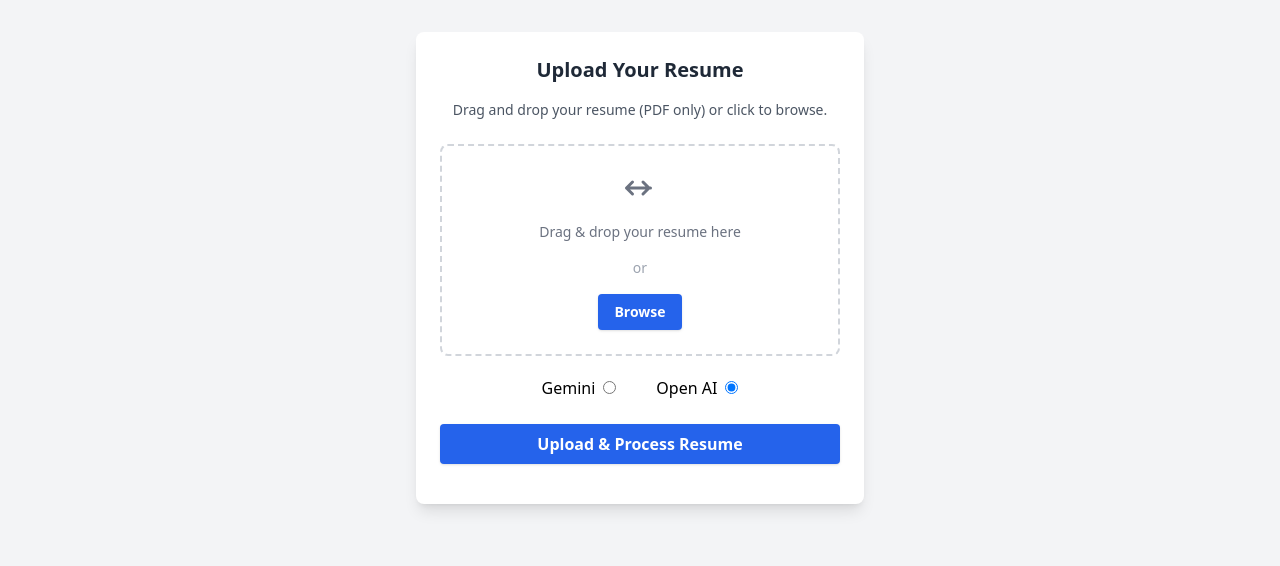
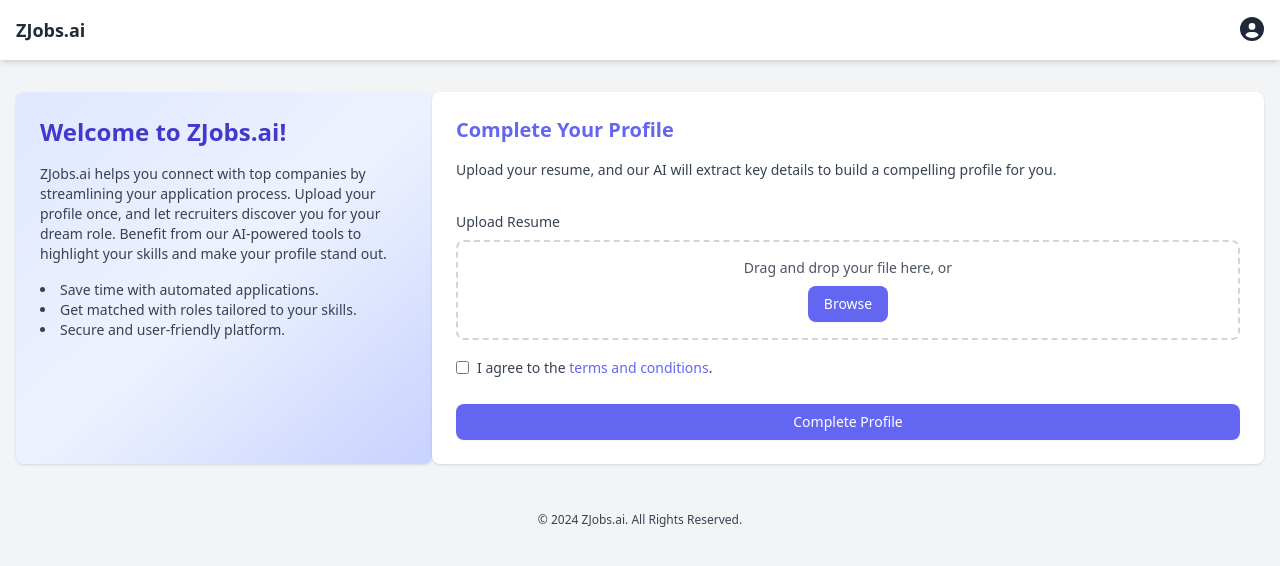
Before and after one commit to Joker-Bat/cv-generator-demo, a React (Vite) app in the folder client/: page / in a window 1280 px wide. Shown: the top 566 px of the page. Built offline with nearby package versions, Linux system fonts and the light colour scheme.

Commit message:
Added new homepage for upload resume

```diff
--- /dev/null
+++ b/client/src/components/Upload/NavBar.jsx
@@ -0,0 +1,50 @@
+import { useState } from "react";
+
+const NavBar = () => {
+  const [showDropdown, setShowDropdown] = useState(false);
+
+  const handleToggleMenu = () => {
+    setShowDropdown(p => !p);
+  };
+
+  return (
+    <nav className="flex justify-between items-center p-4 bg-white shadow-md">
+      <div className="text-gray-800 font-bold text-lg">ZJobs.ai</div>
+      <div className="relative">
+        <button className="text-gray-800" onClick={handleToggleMenu}>
+          <i className="fas fa-user-circle text-2xl"></i>
+        </button>
+        {showDropdown && (
+          <ul className="absolute right-0 mt-2 bg-white shadow-lg rounded">
+            <li>
+              <a
+                href="#"
+                className="block px-4 py-2 text-sm text-gray-700 hover:bg-gray-200"
+              >
+                Profile
+              </a>
+            </li>
+            <li>
+              <a
+                href="#"
+                className="block px-4 py-2 text-sm text-gray-700 hover:bg-gray-200"
+              >
+                Settings
+              </a>
+            </li>
+            <li>
+              <a
+                href="#"
+                className="block px-4 py-2 text-sm text-gray-700 hover:bg-gray-200"
+              >
+                Logout
+              </a>
+            </li>
+          </ul>
+        )}
+      </div>
+    </nav>
+  );
+};
+
+export { NavBar };
--- /dev/null
+++ b/client/src/components/Upload/index.jsx
@@ -0,0 +1 @@
+export { NavBar } from "./NavBar";
--- a/client/src/pages/upload/Upload.jsx
+++ b/client/src/pages/upload/Upload.jsx
@@ -2,6 +2,7 @@
 import { useNavigate } from "react-router-dom";
 
 import { LOCALSTORAGE_KEYS } from "../../utils";
+import { NavBar } from "../../components/Upload";
 
 const MODEL_OPTIONS = {
   gemini: "gemini",
@@ -13,15 +14,17 @@
 
   const dropAreaRef = useRef();
   const fileInputRef = useRef();
+  const termsAndConditionRef = useRef();
 
   const [pdfFile, setPdfFile] = useState(null);
   const [statusText, setStatusText] = useState("");
-  const [model, setModel] = useState(MODEL_OPTIONS.openai);
+  const [model] = useState(MODEL_OPTIONS.openai);
   const [loading, setLoading] = useState(false);
 
   useEffect(() => {
     const dropArea = dropAreaRef.current;
 
+    if (dropArea) {
       const addClass = event => {
         event.preventDefault();
         dropArea.classList.add("bg-gray-100");
@@ -54,6 +57,7 @@
         dropArea.removeEventListener("drop", handleFileDrop);
         dropArea.removeEventListener("click", handleOpenFiles);
       };
+    }
   }, []);
 
   const updateFileStatus = file => {
@@ -72,19 +76,37 @@
     updateFileStatus(file);
   };
 
-  const handleSubmit = async e => {
-    e.preventDefault();
-    console.log("Form submitted");
+  const validateFields = () => {
+    const termsInput = termsAndConditionRef.current;
+
+    if (!termsInput.checked) {
+      termsInput.setCustomValidity(
+        "Please accept terms and conditions to continue."
+      );
+      termsInput.reportValidity();
+      return false;
+    }
 
     if (!pdfFile) {
       setStatusText("Please select a resume file before uploading.");
-      return;
+      return false;
     }
 
     if (pdfFile.type !== "application/pdf") {
       setStatusText("Only PDF files are allowed.");
-      return;
+      return false;
     }
+
+    return true;
+  };
+
+  const handleSubmit = async e => {
+    console.log("Form submitted");
+    e.preventDefault();
+
+    const allFieldsValid = validateFields();
+
+    if (!allFieldsValid) return;
 
     setLoading(true);
     setStatusText("Uploading and processing...");
@@ -116,54 +138,58 @@
     }
   };
 
-  const handleModelChange = event => {
-    setModel(event.target.value);
-  };
+  return (
+    <div className="bg-gray-100 text-gray-900">
+      {/* <!-- Navbar --> */}
+      <NavBar />
 
-  return (
-    <div className="container mx-auto px-4 py-8">
-      <div className="bg-white shadow-lg rounded-lg p-6 max-w-md mx-auto">
-        {/* <!-- Heading --> */}
-        <h2 className="text-xl font-semibold text-gray-800 mb-4 text-center">
-          Upload Your Resume
+      {/* <!-- Main Content --> */}
+      <main className="container mx-auto grid grid-cols-1 lg:grid-cols-3  px-4 py-8">
+        {/* <!-- Column 1: Heading Section --> */}
+        <div className="lg:col-span-1 bg-gradient-to-br from-indigo-100 via-indigo-50 to-indigo-200 rounded-lg shadow p-6">
+          <h1 className="text-2xl font-semibold text-indigo-700 mb-4">
+            Welcome to ZJobs.ai!
+          </h1>
+          <p className="text-gray-700 text-sm">
+            ZJobs.ai helps you connect with top companies by streamlining your
+            application process. Upload your profile once, and let recruiters
+            discover you for your dream role. Benefit from our AI-powered tools
+            to highlight your skills and make your profile stand out.
+          </p>
+          <ul className="list-disc list-inside mt-4 text-gray-700 text-sm">
+            <li>Save time with automated applications.</li>
+            <li>Get matched with roles tailored to your skills.</li>
+            <li>Secure and user-friendly platform.</li>
+          </ul>
+        </div>
+
+        {/* <!-- Column 2 and 3: Form Section --> */}
+        <div className="lg:col-span-2 bg-white rounded-lg shadow p-6">
+          <h2 className="text-xl font-semibold text-indigo-500 mb-4">
+            Complete Your Profile
           </h2>
-        <p className="text-sm text-gray-600 text-center mb-6">
-          Drag and drop your resume (PDF only) or click to browse.
+          <p className="text-sm text-gray-700 mb-4">
+            Upload your resume, and our AI will extract key details to build a
+            compelling profile for you.
           </p>
-
-        {/* <!-- Drag and Drop File Upload --> */}
-        <form
-          id="resume-upload-form"
-          className="text-center"
-          onSubmit={handleSubmit}
-        >
-          <div className="w-full border-2 border-dashed border-gray-300 p-6 rounded-lg">
+          <form onSubmit={handleSubmit} noValidate>
+            <fieldset disabled={loading}>
+              {/* <!-- Upload Resume --> */}
+              <div className="mt-4">
+                <label className="block text-sm font-medium text-gray-700">
+                  Upload Resume
+                </label>
                 <div
                   ref={dropAreaRef}
-              id="drop-area"
-              className="w-full h-40 flex flex-col items-center justify-center space-y-4 cursor-pointer"
+                  className="mt-2 flex items-center justify-center border-2 border-dashed border-gray-300 rounded-lg p-4"
                 >
-              <svg
-                className="w-12 h-12 text-gray-500"
-                fill="none"
-                stroke="currentColor"
-                strokeWidth="2"
-                viewBox="0 0 24 24"
-                xmlns="http://www.w3.org/2000/svg"
-              >
-                <path
-                  strokeLinecap="round"
-                  strokeLinejoin="round"
-                  d="M7 16l-4-4m0 0l4-4m-4 4h16m-5 4l4-4m0 0l-4-4m4 4H3"
-                ></path>
-              </svg>
-              <span className="text-sm text-gray-500">
-                Drag & drop your resume here
-              </span>
-              <span className="text-sm text-gray-400">or</span>
+                  <div className="text-center">
+                    <p className="text-sm text-gray-600">
+                      Drag and drop your file here, or
+                    </p>
                     <button
                       type="button"
-                className="px-4 py-2 bg-blue-600 text-white text-sm font-semibold rounded shadow hover:bg-blue-700"
+                      className="mt-2 bg-indigo-500 text-white px-4 py-2 rounded-lg shadow-sm text-sm font-medium enabled:hover:bg-indigo-600 disabled:opacity-50 disabled:cursor-not-allowed"
                     >
                       Browse
                     </button>
@@ -172,59 +198,63 @@
                     ref={fileInputRef}
                     type="file"
                     onChange={handleFileChange}
-              id="resume-input"
                     name="resume"
                     accept=".pdf"
                     className="hidden"
                   />
                 </div>
+              </div>
 
-          <div className="mt-5">
-            <label htmlFor="gemini" className="mr-2">
-              Gemini
+              {/* <!-- Consent Checkbox --> */}
+              <div className="mt-4">
+                <label className="inline-flex items-center">
+                  <input
+                    ref={termsAndConditionRef}
+                    type="checkbox"
+                    name="consent"
+                    onChange={e => {
+                      if (e.target.checked) {
+                        e.target.setCustomValidity("");
+                      }
+                    }}
+                    className="rounded border-gray-300 text-indigo-500 focus:ring-indigo-500"
+                  />
+                  <span className="ml-2 text-sm text-gray-700">
+                    I agree to the{" "}
+                    <a
+                      href="#"
+                      className="text-indigo-500 enabled:hover:underline"
+                    >
+                      terms and conditions
+                    </a>
+                    .
+                  </span>
                 </label>
-            <input
-              type="radio"
-              name="llm"
-              id="gemini"
-              value={MODEL_OPTIONS.gemini}
-              className="mr-10"
-              checked={model === MODEL_OPTIONS.gemini}
-              onChange={handleModelChange}
-            />
-            <label htmlFor="openai" className="mr-2">
-              Open AI
-            </label>
-            <input
-              type="radio"
-              name="llm"
-              id="openai"
-              value={MODEL_OPTIONS.openai}
-              checked={model === MODEL_OPTIONS.openai}
-              onChange={handleModelChange}
-            />
               </div>
+
+              {/* <!-- Status --> */}
+              <div className="mt-4 text-md text-red-600">{statusText}</div>
 
               {/* <!-- Submit Button --> */}
               <div className="mt-6">
                 <button
-              id="submit-btn"
                   type="submit"
-              className="w-full px-4 py-2 bg-blue-600 text-white font-semibold rounded shadow enabled:hover:bg-blue-700 disabled:opacity-50 disabled:cursor-not-allowed"
                   disabled={loading}
+                  className="w-full bg-indigo-500 text-white font-medium px-4 py-2 rounded-lg shadow-sm enabled:hover:bg-indigo-600 text-sm disabled:opacity-50 disabled:cursor-not-allowed"
                 >
-              Upload & Process Resume
+                  Complete Profile
                 </button>
               </div>
+            </fieldset>
           </form>
+        </div>
+      </main>
 
-        {/* <!-- Status --> */}
-        <div id="status" className="mt-4 text-sm text-center text-gray-600">
-          {statusText}
-        </div>
-      </div>
+      {/* <!-- Footer --> */}
+      <footer className="text-center text-gray-700 text-xs py-4">
+        <p>&copy; 2024 ZJobs.ai. All Rights Reserved.</p>
+      </footer>
     </div>
   );
 };
-
 export { Upload };
```
Lines whose indentation alone changed are shown as unchanged.
